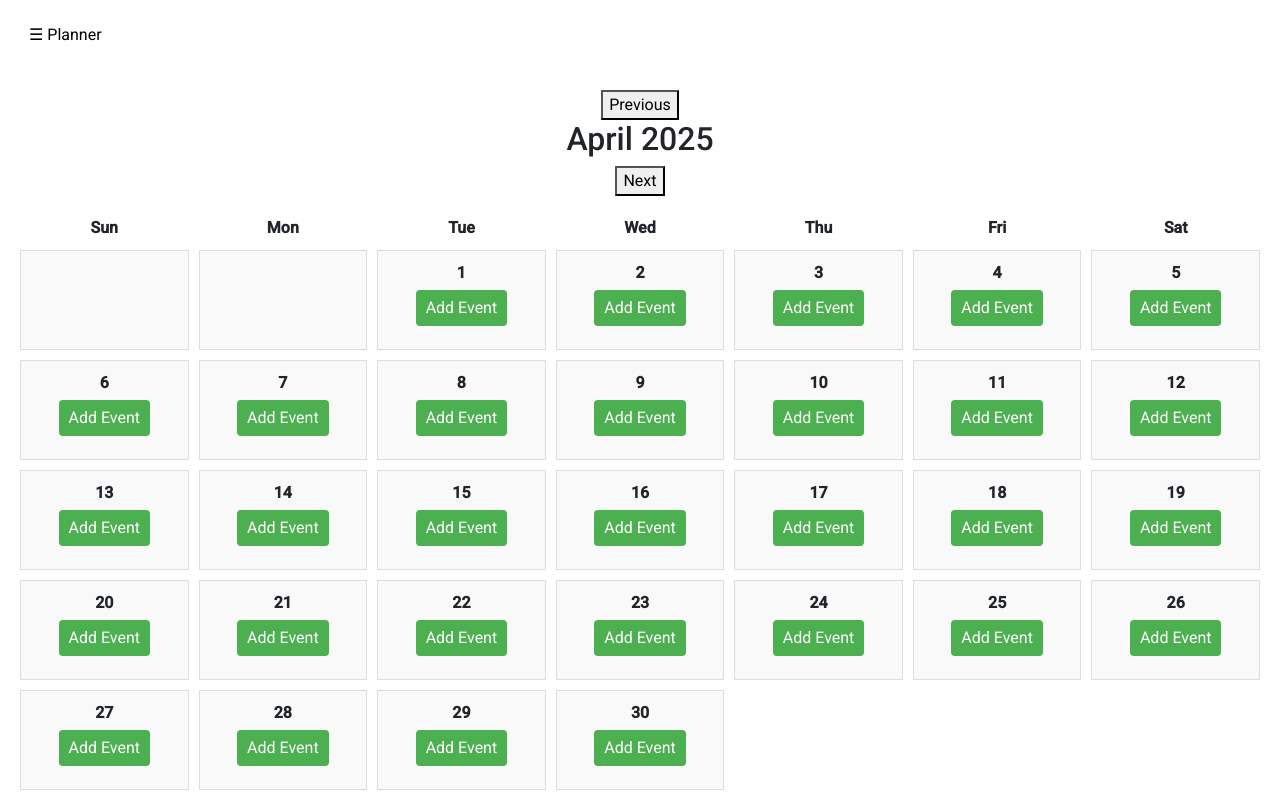
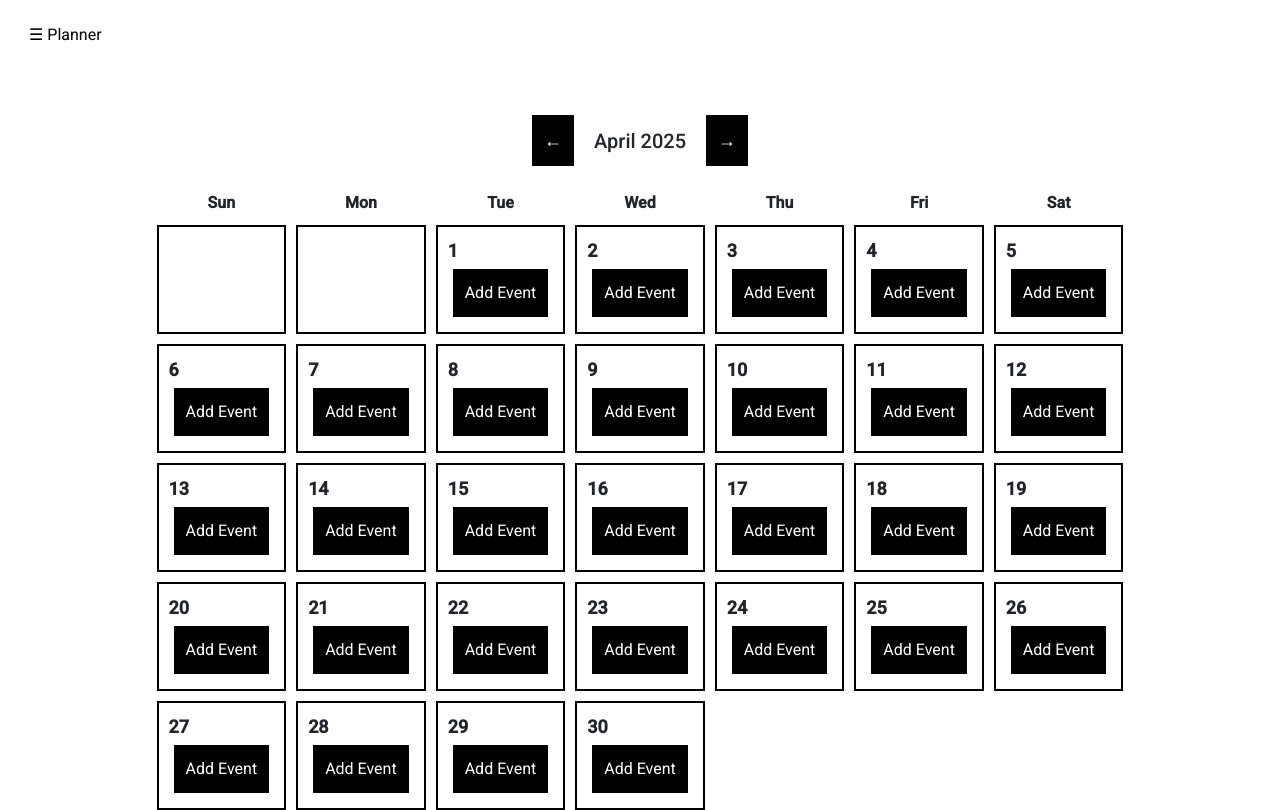
Before and after one commit to PrestonLAndel/CSCI313_FitnessAPP, an Angular app in the folder fitness-app/: page /planner in a window 1280 px wide. Built offline with nearby package versions, Linux system fonts and the light colour scheme.

Commit message:
Planner Style Change

```diff
--- a/fitness-app/src/app/planner/planner.component.css
+++ b/fitness-app/src/app/planner/planner.component.css
@@ -1,125 +1,133 @@
+/* Calendar container */
 .calendar {
-  text-align: center;
-  padding: 20px;
+  display: flex;
+  flex-direction: column;
+  align-items: center;
+  margin-top: 20px;
 }
 
+/* Button styling */
+button {
+  padding: 10px;
+  margin: 5px;
+  background-color: black;
+  color: white;
+  border: 2px solid black;
+  cursor: pointer;
+}
+
+button:hover {
+  background-color: white;
+  color: black;
+  border: 2px solid black;
+}
+
+/* Calendar grid for days */
 .calendar-grid {
   display: grid;
-  grid-template-columns: repeat(7, 1fr);
+  grid-template-columns: repeat(7, 1fr); /* 7 columns for each day of the week */
   gap: 10px;
   margin-top: 20px;
 }
 
 .day-header {
+  text-align: center;
   font-weight: bold;
 }
 
+/* ADDED: Make header align with calendar */
+.calendar-header {
+  display: grid;
+  grid-template-columns: repeat(7, 1fr);
+  width: 100%;
+  gap: 10px;
+  margin-top: 20px;
+  text-align: center;
+}
+
 .calendar-day {
-  border: 1px solid #ddd;
-  padding: 10px;
-  min-height: 100px;
   display: flex;
   flex-direction: column;
-  justify-content: space-between;
   align-items: center;
-  background: #f9f9f9;
+  padding: 10px;
+  border: 2px solid black; /* Black border */
+  background-color: white; /* White background */
+  min-width: 50px;
+  min-height: 50px;
 }
 
 .day-number {
-  font-weight: bold;
-  margin-bottom: 5px;
-}
-
-.calendar-day button {
-  background-color: #4caf50;
-  color: white;
-  border: none;
-  padding: 6px 10px;
-  cursor: pointer;
-  border-radius: 4px;
-}
-
-.calendar-day button:hover {
-  background-color: #388e3c;
-}
-
-.event-list {
-  width: 100%;
-  display: flex;
-  flex-direction: column;
-  align-items: center;
-  gap: 6px;
-  margin-bottom: 8px;
-}
-
-li {
-  background-color: #e0f2f1;
-  padding: 6px 8px;
-  border-radius: 6px;
-  max-width: 90%;
-  font-size: 13px;
-  list-style: none;
-  text-align: left;
-  white-space: pre-wrap;
-  word-wrap: break-word;
-  cursor: pointer;
-}
-
-li .event-title {
+  font-size: 18px;
   font-weight: bold;
 }
 
-li .event-desc {
-  font-size: 12px;
-  color: #555;
-  margin-top: 2px;
+.events {
+  margin-top: 10px;
 }
 
-/* Popup styling */
+/* Event dialog styles */
 .event-dialog {
   position: fixed;
   top: 30%;
   left: 50%;
   transform: translate(-50%, -30%);
-  background: white;
-  border: 1px solid #ccc;
   padding: 20px;
+  background-color: white;
+  border: 2px solid black;
   z-index: 1000;
-  width: 300px;
-  box-shadow: 0 4px 10px rgba(0, 0, 0, 0.2);
-  border-radius: 8px;
-  text-align: left;
 }
 
-.event-dialog h3 {
-  text-align: center;
-  margin-bottom: 15px;
-}
-
+/* Input and textarea inside event dialog */
 .event-dialog input,
 .event-dialog textarea {
   width: 100%;
   padding: 8px;
-  margin-bottom: 12px;
-  font-size: 14px;
-  box-sizing: border-box;
+  margin: 10px 0;
+  border: 1px solid black;
 }
 
+/* Save, cancel, delete buttons inside the event dialog */
 .event-dialog button {
-  padding: 8px 12px;
-  margin-right: 10px;
-  font-size: 14px;
+  background-color: black;
+  color: white;
+  padding: 10px;
+  border: 2px solid black;
   cursor: pointer;
-  border: none;
-  border-radius: 4px;
+  width: 100%;
 }
 
-.event-dialog button:first-of-type {
-  background-color: #4caf50;
-  color: white;
+.event-dialog button:hover {
+  background-color: white;
+  color: black;
+  border: 2px solid black;
 }
 
-.event-dialog button:last-of-type {
-  background-color: #ccc;
+/* Calendar header container */
+.calendar-header {
+  display: flex;
+  align-items: center;
+  justify-content: center;
+  gap: 15px; /* Adds space between buttons and the month name */
+}
+
+/* Styling for navigation buttons */
+.nav-button {
+  padding: 10px;
+  background-color: black;
+  color: white;
+  border: 2px solid black;
+  cursor: pointer;
+  font-size: 18px; /* Adjust the size of the arrows */
+}
+
+.nav-button:hover {
+  background-color: white;
   color: black;
+  border: 2px solid black;
 }
+
+/* Optional: Adjust the month display text if needed */
+.calendar-header h2 {
+  font-size: 20px;
+  margin: 0; /* Removes margin around the h2 */
+}
--- a/fitness-app/src/app/planner/planner.component.html
+++ b/fitness-app/src/app/planner/planner.component.html
@@ -1,7 +1,9 @@
 <div class="calendar">
-  <button (click)="changeMonth(-1)">Previous</button>
-  <h2>{{ currentMonth.toLocaleString('default', { month: 'long' }) }} {{ currentMonth.getFullYear() }}</h2>
-  <button (click)="changeMonth(1)">Next</button>
+  <div class="calendar-header">
+    <button class="nav-button prev" (click)="changeMonth(-1)">&#8592;</button> <!-- Left arrow -->
+    <h2>{{ currentMonth.toLocaleString('default', { month: 'long' }) }} {{ currentMonth.getFullYear() }}</h2>
+    <button class="nav-button next" (click)="changeMonth(1)">&#8594;</button> <!-- Right arrow -->
+  </div>
 
   <div class="calendar-grid">
     <div class="day-header">Sun</div>
```
